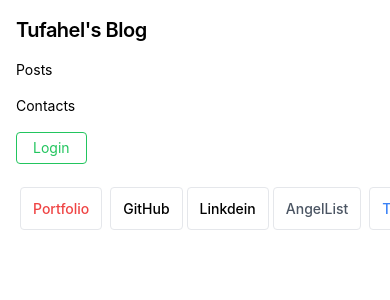
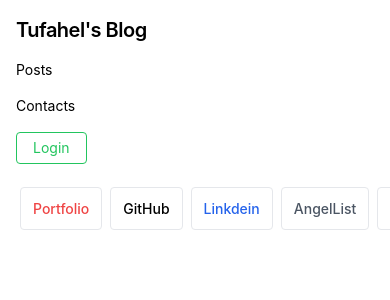
Before and after one commit to Tufahel/blog-app-front-end, a React (Create React App) app: page /contacts in a window 390 px wide. Shown: the top 300 px of the page. Built offline with nearby package versions, Linux system fonts and the light colour scheme.

Commit message:
fix responsiveness

```diff
--- a/src/components/Contact/Contact.js
+++ b/src/components/Contact/Contact.js
@@ -4,7 +4,7 @@
   <div className="text-center m-4">
     <h4 className="rounded text-sm text-red-500 border inline p-3 m-1 font-medium hover:text-white hover:border-red-700 hover:bg-red-700"><a href="https://tufahel.github.io/portfolio-desktop-version/">Portfolio</a></h4>
     <h3 className="rounded text-sm font-medium border inline p-3 m-1 hover:border-black hover:bg-black hover:text-white"><a href="https://github.com/Tufahel">GitHub</a></h3>
-    <h3 className="rounded text-sm font-medium border inline p-3 m-1text-blue-600 hover:text-white hover:bg-blue-600 hover:border-blue-600"><a href="https://www.linkedin.com/">Linkdein</a></h3>
+    <h3 className="rounded text-sm font-medium border inline p-3 m-1 text-blue-600 hover:text-white hover:bg-blue-600 hover:border-blue-600"><a href="https://www.linkedin.com/">Linkdein</a></h3>
     <h3 className="rounded text-sm font-medium border inline p-3 m-1 text-gray-600 hover:text-white hover:bg-gray-600 hover:border-gray-600"><a href="https://angel.co/u/tufahel-ahmed">AngelList</a></h3>
     <h3 className="rounded text-sm font-medium border inline p-3 m-1 text-blue-500 hover:text-white hover:bg-blue-500 hover:border-blue-500"><a href="https://twitter.com/TufahelAhmed">Twitter</a></h3>
   </div>
--- a/src/components/Post/Posts.js
+++ b/src/components/Post/Posts.js
@@ -26,7 +26,7 @@
       <div className="flex flex-col m-2">
         <h2 className="ml-6 text-3xl font-bold">Latest Post</h2>
         {latestPost?.map((post) => (
-          <div className="flex flex-row ml-6 mt-2 pb-4 space-x-12 border-b-2" key={maxId}>
+          <div className="flex flex-col md:flex-row ml-6 mt-2 pb-4 space-x-12 border-b-2 md:shrink-0" key={maxId}>
             <img className="rounded object-cover h-56" src={post.image} alt="img" />
             <div className="flex flex-col justify-center border-b-3">
               <h4 className="font-medium text-lg text-4xl">
@@ -34,7 +34,7 @@
               </h4>
               <div className="flex">
                 <p className="w-60 truncate">{post.text}</p>
-                <NavLink to="/post"><button className="text-green-500" type="button" onClick={() => setPostId(post.post_id)}>See more</button></NavLink>
+                <NavLink to="/post"><button className="text-green-500" type="button" onClick={() => setPostId(post.post_id)}>more</button></NavLink>
               </div>
               <LikeCommentCount id={post.post_id} />
               <div>
```
